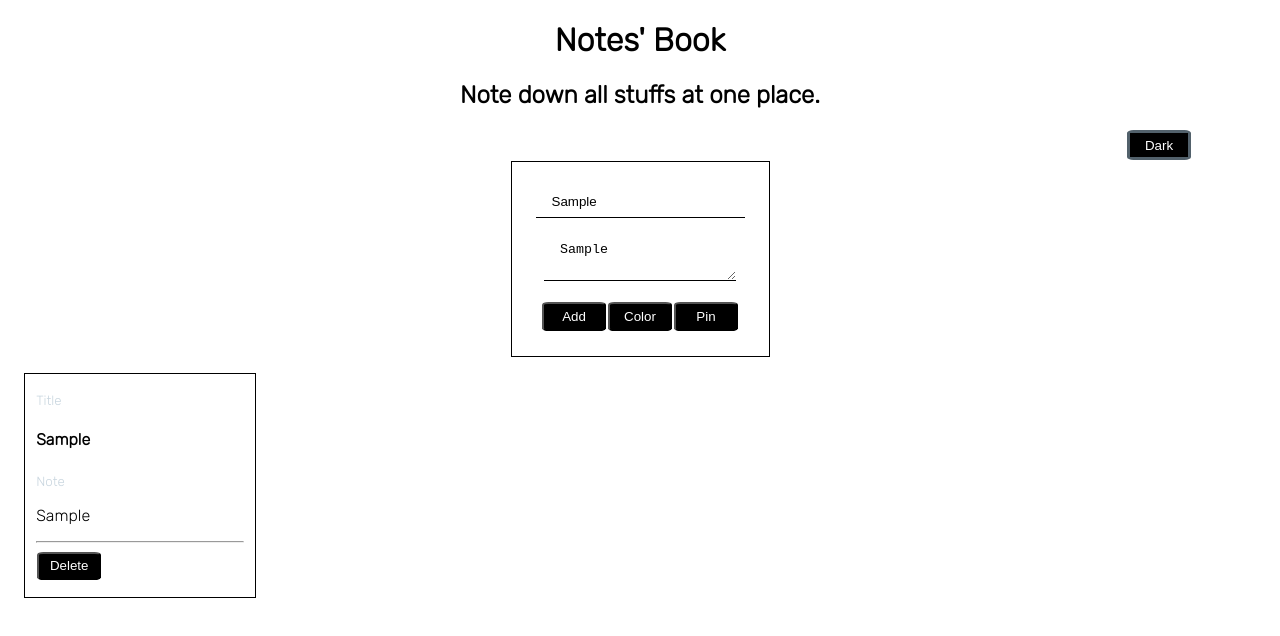
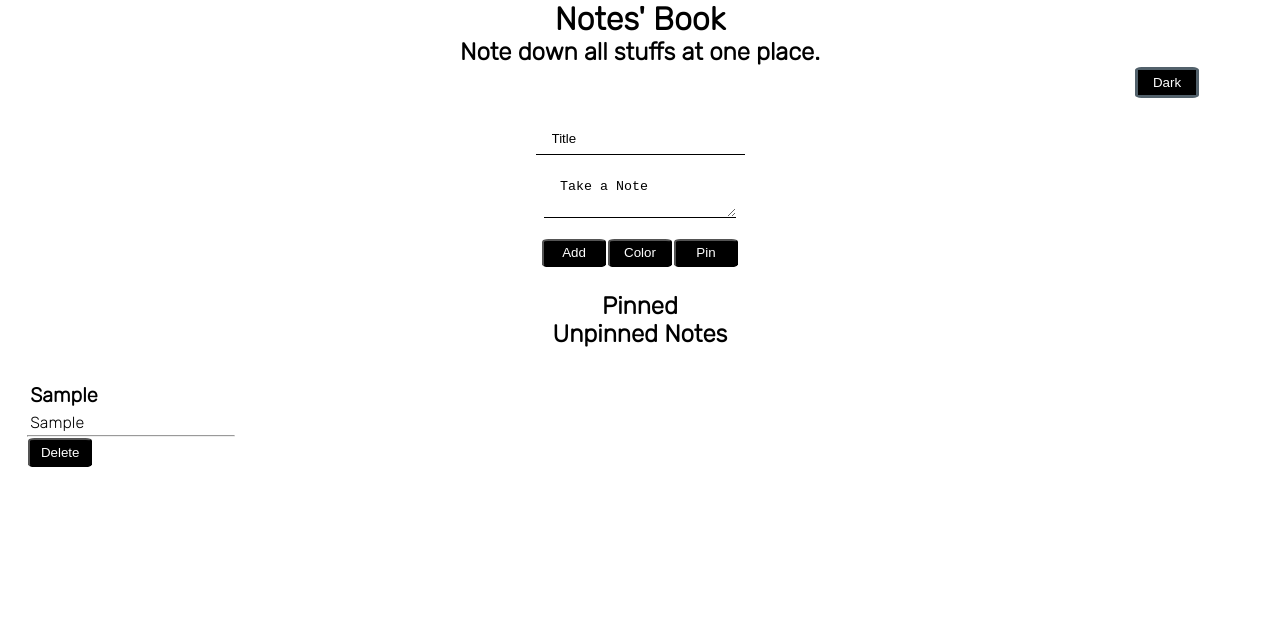
Before and after one commit to priyanshu769/notes-book, a React (Create React App) app: page / in a window 1280 px wide. Both pictures are taken after typing "Sample", "Sample" into the empty fields and a click on the button "Add". Shown: the top 636 px of the page. Built offline with nearby package versions, Linux system fonts and the light colour scheme.

Commit message:
Added pinned and unpinned notes section.

```diff
--- a/src/App.js
+++ b/src/App.js
@@ -26,12 +26,12 @@ import TheNote from "./TheNote.js";
 // ];
 
 export default function App() {
-  // const [empty, setEmpty] = useState("");
+  const [title, setTitle] = useState("");
+  const [note, setNote] = useState("");
   const [pin, setPin] = useState(false);
   const [dark, setDark] = useState("App");
   const [noteColor, setNoteColor] = useState("#ffffff");
   const [colorComp, setColorComp] = useState(false);
-  const [input, setInput] = useState({});
   const [noteList, setNoteList] = useState([
     // {
     //   id: "1",
@@ -52,18 +52,16 @@ export default function App() {
 
   const changeHandler = (x) => {
     if (x.target.name === "heading") {
-      setInput({
-        ...input,
-        heading: x.target.value,
-        noteBg: noteColor,
-        id: uuid(),
-        pinned: pin
-      });
+      setTitle(x.target.value);
     } else if (x.target.name === "note") {
-      setInput({ ...input, note: x.target.value });
+      setNote(x.target.value);
     } else if (x.target.name === "addNote") {
-      setNoteList([...noteList, input]);
-      setInput({});
+      setNoteList([
+        ...noteList,
+        { title: title, note: note, noteBg: noteColor, id: uuid(), pinned: pin }
+      ]);
+      setTitle("");
+      setNote("");
     } else if (x.target.name === "color") {
       setColorComp(!colorComp);
       console.log(colorComp);
@@ -77,7 +75,6 @@ export default function App() {
       setPin(!pin);
     }
   };
-  // console.log(input);
   console.log(noteList);
   const deleteNote = (x) => {
     const findNote = noteList.find((note) => note.id === x.target.id);
@@ -109,27 +106,50 @@ export default function App() {
     console.log(noteColor);
   };
   console.log(noteColor);
+  const unPinnedNotes = noteList.filter((note) => note.pinned === false);
+  const pinnedNotes = noteList.filter((note) => note.pinned === true);
   return (
     <div className={dark}>
       <h1>Notes' Book</h1>
       <h2>Note down all stuffs at one place.</h2>
       <DarkMode function={changeHandler} />
       <div style={{ backgroundColor: noteColor }} className="createNote">
-        <CreateNote noteBG={noteColor} function={changeHandler} />
+        <CreateNote
+          valueTitle={title}
+          valueNote={note}
+          noteBG={noteColor}
+          function={changeHandler}
+          classNames={pin ? "btn pinned" : "btn"}
+        />
         <Colors
           function={colorHandle}
           style={colorComp ? { display: "" } : { display: "none" }}
         />
       </div>
       {/* display notes */}
-      <div className="notesDisplay">
-        {noteList.map((note) => (
+      <h2>Pinned</h2>
+      <div clasName="pinnedNotes">
+        {pinnedNotes.map((note) => (
           <TheNote
             noteBg={note.noteBg}
-            heading={note.heading}
+            heading={note.title}
             note={note.note}
             id={note.id}
             function={deleteNote}
+            functionColor={changeHandler}
+          />
+        ))}
+      </div>
+      <h2>Unpinned Notes</h2>
+      <div className="notesDisplay unPinnedNotes">
+        {unPinnedNotes.map((note) => (
+          <TheNote
+            noteBg={note.noteBg}
+            heading={note.title}
+            note={note.note}
+            id={note.id}
+            function={deleteNote}
+            functionColor={changeHandler}
           />
         ))}
       </div>
--- a/src/TakeNote.js
+++ b/src/TakeNote.js
@@ -6,7 +6,7 @@ export default function CreateNote(props) {
       <input
         className="input title"
         placeholder="Title"
-        // value={empty}
+        value={props.valueTitle}
         onChange={props.function}
         name="heading"
       />
@@ -14,7 +14,7 @@ export default function CreateNote(props) {
       <textarea
         className="input takeNote"
         placeholder="Take a Note"
-        // value={empty}
+        value={props.valueNote}
         onChange={props.function}
         name="note"
       />
@@ -26,7 +26,11 @@ export default function CreateNote(props) {
         <button className="btn" onClick={props.function} name="color">
           Color
         </button>
-        <button className="btn" onClick={props.function} name="pinNote">
+        <button
+          className={props.classNames}
+          onClick={props.function}
+          name="pinNote"
+        >
           Pin
         </button>
       </div>
--- a/src/TheNote.js
+++ b/src/TheNote.js
@@ -3,10 +3,8 @@ import "./styles.css";
 export default function TheNote(props) {
   return (
     <div style={{ backgroundColor: props.noteBg }} className="theNote">
-      <small className="context">Title</small>
-      <h4>{props.heading}</h4>
-      <small className="context">Note</small>
-      <p>{props.note}</p>
+      <h4 className="noteTitle">{props.heading}</h4>
+      <p className="noteDesc">{props.note}</p>
       <hr />
       <button className="btn" id={props.id} onClick={props.function}>
         Delete
--- a/src/styles.css
+++ b/src/styles.css
@@ -1,4 +1,10 @@
 @import url("https://fonts.googleapis.com/css2?family=Rubik:wght@300&display=swap");
+
+* {
+  margin: 0;
+  padding: 0;
+}
+
 .App {
   font-family: Rubik, sans-serif;
   text-align: center;
@@ -17,7 +23,7 @@
   outline: none;
 }
 .createNote {
-  border: 1px solid #000000;
+  border-radius: 3px;
   width: fit-content;
   margin: auto;
   padding: 1rem;
@@ -54,8 +60,8 @@
 }
 
 .theNote {
+  border-radius: 3px;
   padding: 1rem 0.7rem;
-  border: 1px solid #000000;
   width: 13rem;
   color: #000000;
   text-align: left;
@@ -65,6 +71,16 @@
   color: #c9d6df;
   padding: 0;
   margin: 0;
+}
+.noteTitle {
+  padding: 3px;
+  font-weight: bold;
+  font-size: 20px;
+}
+.noteDesc {
+  padding: 3px;
+  font-size: 16px;
+  font-weight: normal;
 }
 /* Color Button */
 .Colors {
@@ -93,3 +109,7 @@
 .yellow {
   background-color: #f9ed69;
 }
+/* Pinned */
+.pinned {
+  color: red;
+}
```
Also changed, not shown: 1 other file (tests, documents, lock files or other folders).
